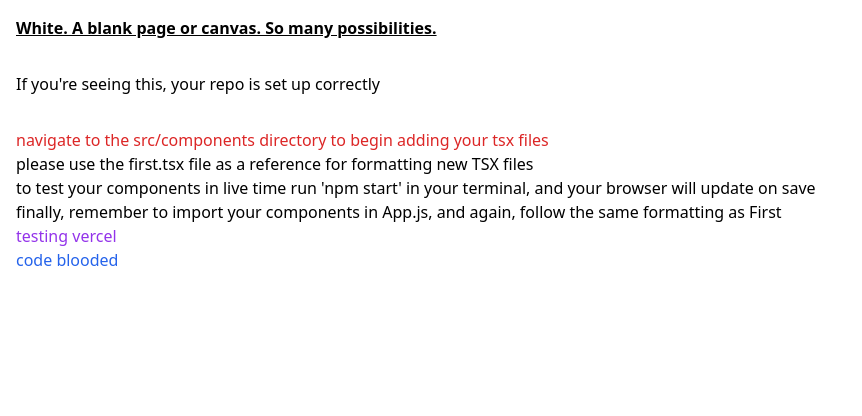
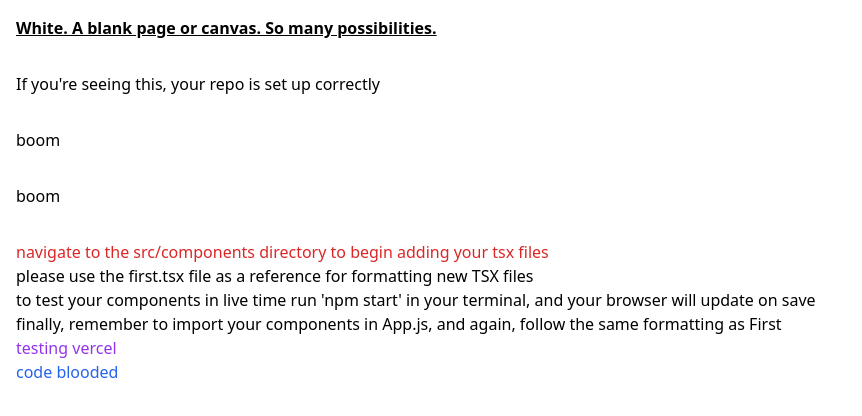
Before and after one commit to varoon-enjeti/tricluck-landing-page, a React (Create React App) app: page / in a window 1280 px wide. Shown: the top 416 px of the page, without its empty margins (0-862 px from the left). Built offline with nearby package versions, Linux system fonts and the light colour scheme.

Commit message:
added boom

```diff
--- a/package.json
+++ b/package.json
@@ -12,7 +12,7 @@
     "@types/react-dom": "^18.2.6",
     "react": "^18.2.0",
     "react-dom": "^18.2.0",
-    "react-scripts": "5.0.1",
+    "react-scripts": "^5.0.1",
     "typescript": "^4.9.5",
     "web-vitals": "^2.1.4"
   },
--- a/src/App.tsx
+++ b/src/App.tsx
@@ -8,6 +8,8 @@ function App() {
       <header className="App-header">
         <div className="p-4 font-bold underline">White. A blank page or canvas. So many possibilities.</div>
         <div className='p-4'>If you're seeing this, your repo is set up correctly</div>
+        <div className='p-4'>boom</div>
+        <div className='p-4'>boom</div>
         <First />
       </header>
     </div>
```
Also changed, not shown: 1 other file (tests, documents, lock files or other folders).
